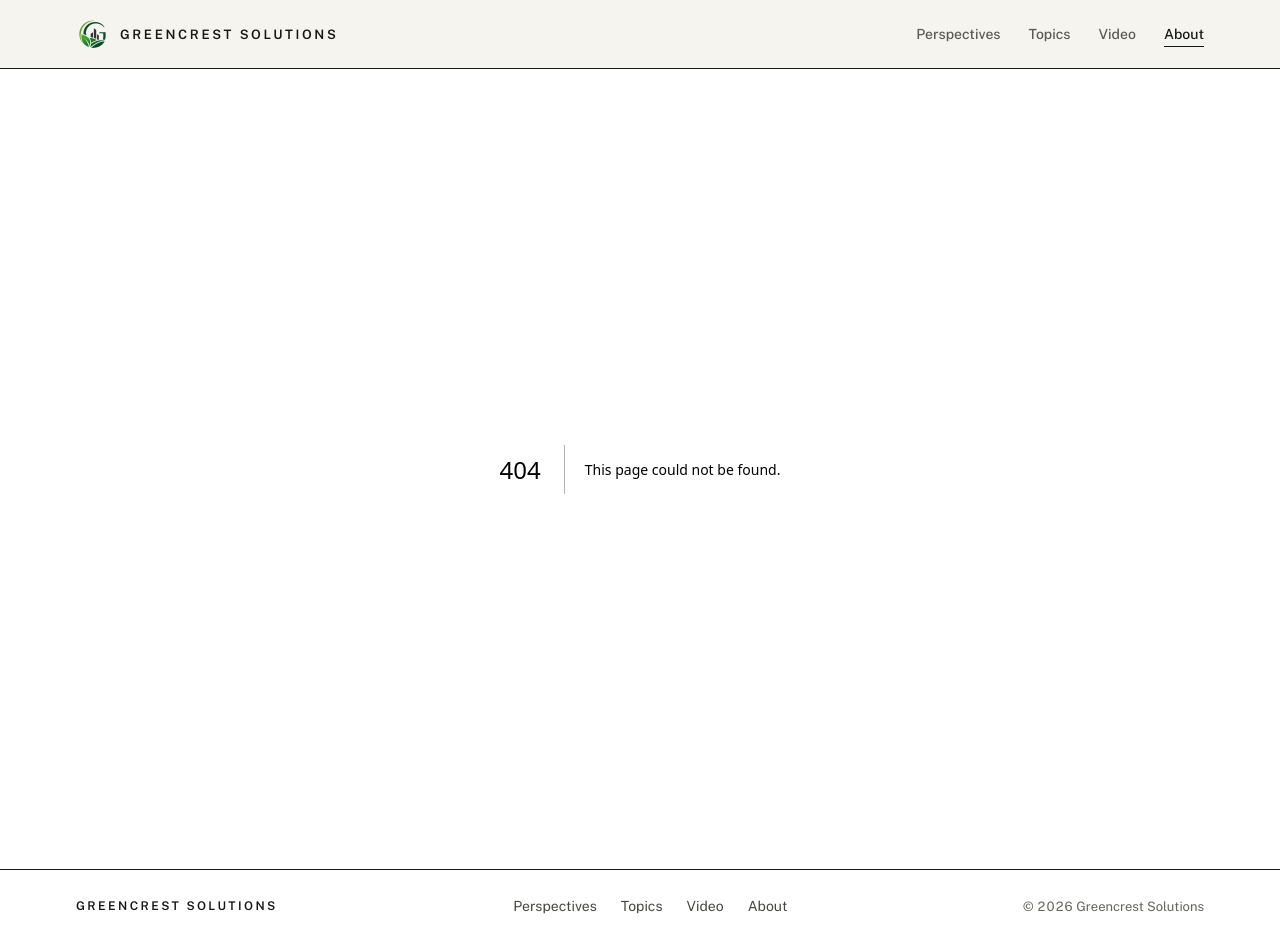
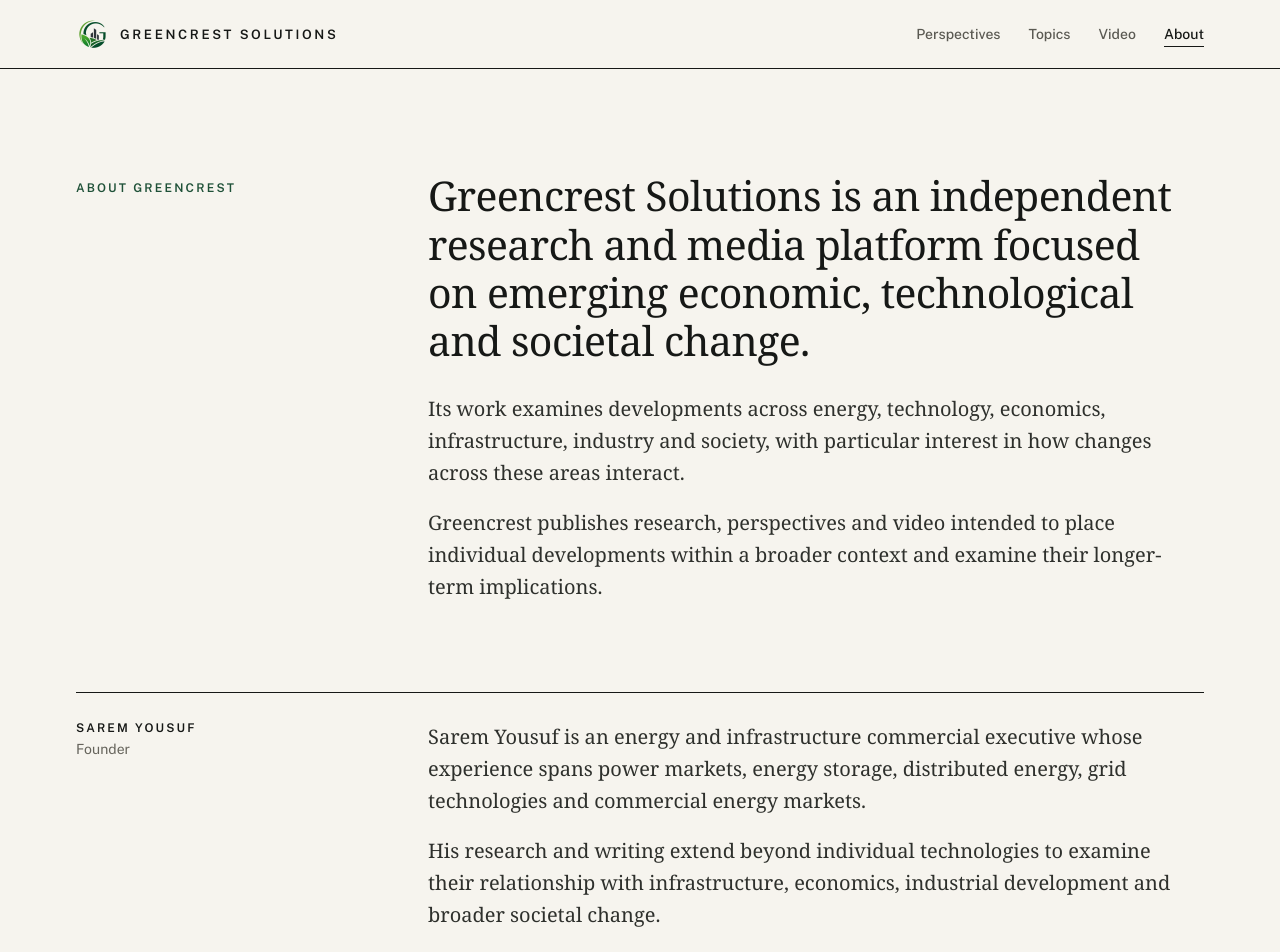
Before and after one commit to greencrestsolutionsllc/green, a Next.js app: page /about in a window 1280 px wide. Before the commit this address had no page. Shown: the top 952 px of the page. Built offline with nearby package versions, Linux system fonts and the light colour scheme.

Commit message:
D-009: About page
Co-Authored-By: Claude Opus 5.5 <noreply@anthropic.com>
Claude-Session: https://claude.ai/code/session_01SSPMso4QNoDoWKJutAdbmC

```diff
--- /dev/null
+++ b/app/about/page.tsx
@@ -0,0 +1,32 @@
+// D-009 About page.
+import type { Metadata } from 'next';
+
+export const metadata: Metadata = {
+  title: 'About',
+  description: 'Greencrest Solutions is an independent research and media platform focused on emerging economic, technological and societal change.',
+};
+
+export default function AboutPage() {
+  return (
+    <div className="wrap page">
+      <div className="split">
+        <h1 className="label label--accent" style={{ flex: '0 1 280px', margin: 0, paddingTop: 10 }}>ABOUT GREENCREST</h1>
+        <div style={{ flex: '1 1 480px', maxWidth: 760 }}>
+          <p className="serif" style={{ fontSize: 'clamp(28px, 3.2vw, 42px)', lineHeight: 1.18, letterSpacing: '-0.014em', margin: 0 }}>Greencrest Solutions is an independent research and media platform focused on emerging economic, technological and societal change.</p>
+          <p className="about__p" style={{ marginTop: 28 }}>Its work examines developments across energy, technology, economics, infrastructure, industry and society, with particular interest in how changes across these areas interact.</p>
+          <p className="about__p">Greencrest publishes research, perspectives and video intended to place individual developments within a broader context and examine their longer-term implications.</p>
+        </div>
+      </div>
+      <section className="split" style={{ borderTop: '1px solid var(--ink)', marginTop: 'clamp(56px, 7vw, 96px)', paddingTop: 28 }} aria-labelledby="h-sarem">
+        <div style={{ flex: '0 1 280px' }}>
+          <h2 id="h-sarem" className="label" style={{ margin: 0 }}>SAREM YOUSUF</h2>
+          <div style={{ fontSize: 14, color: 'var(--muted)', marginTop: 6 }}>Founder</div>
+        </div>
+        <div style={{ flex: '1 1 480px', maxWidth: 760 }}>
+          <p className="about__p" style={{ marginTop: 0 }}>Sarem Yousuf is an energy and infrastructure commercial executive whose experience spans power markets, energy storage, distributed energy, grid technologies and commercial energy markets.</p>
+          <p className="about__p">His research and writing extend beyond individual technologies to examine their relationship with infrastructure, economics, industrial development and broader societal change.</p>
+        </div>
+      </section>
+    </div>
+  );
+}
```
